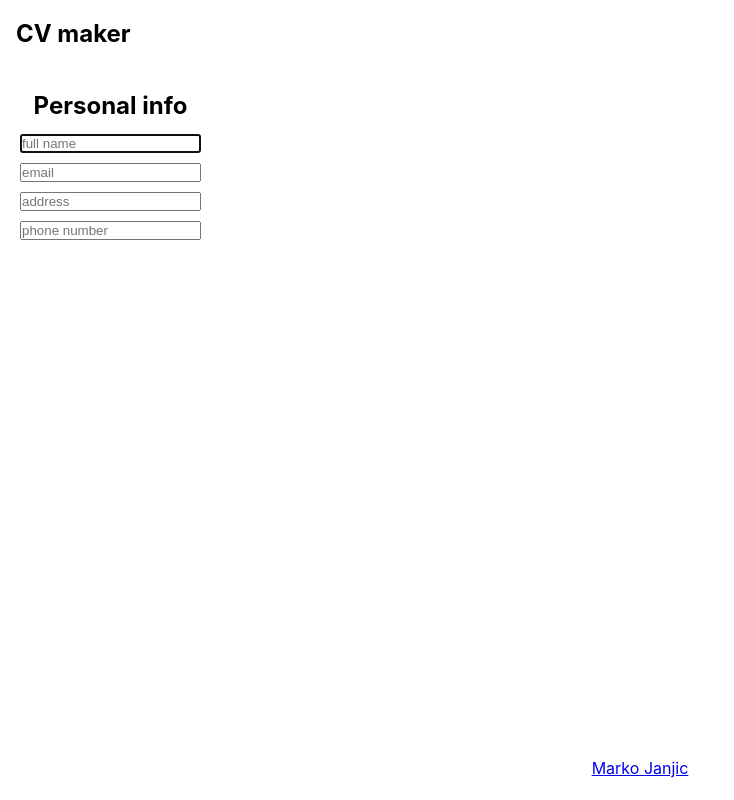
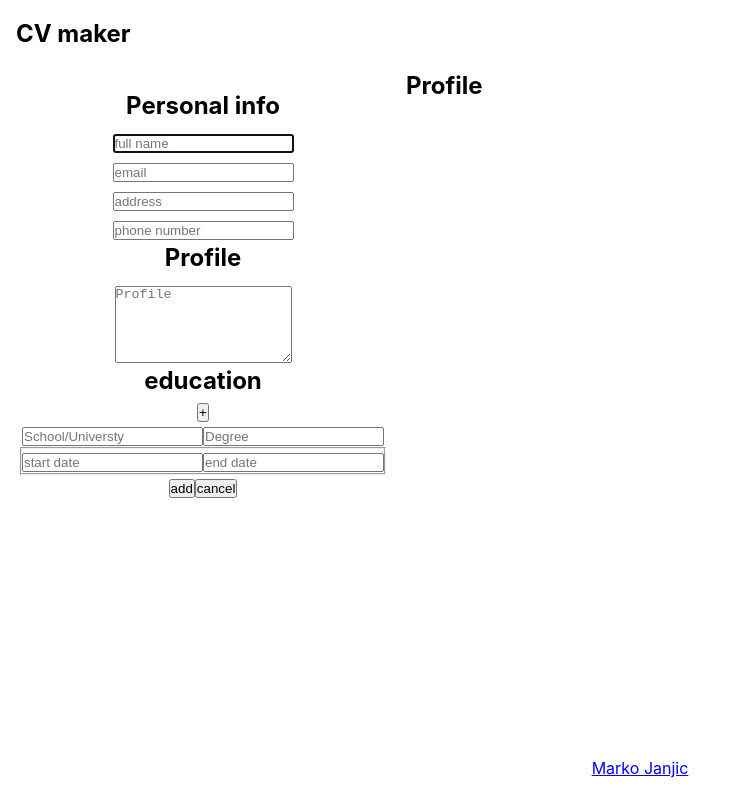
Before and after one commit to markojanja/cv_maker, a React (Vite) app: page / in a window 1280 px wide. Shown: the whole page, without its empty margins (0-734 px from the left). Built offline with nearby package versions, Linux system fonts and the light colour scheme.

Commit message:
education form

```diff
--- a/src/App.jsx
+++ b/src/App.jsx
@@ -1,23 +1,98 @@
 import { useState } from 'react';
-import './App.css';
 import Footer from './components/footer/Footer';
 import Main from './components/main/Main';
 import Navbar from './components/navbar/Navbar';
-import Form from './components/Form';
+import FormInfo from './components/forms/FormInfo';
+import FormProfile from './components/forms/FormProfile';
+import EducationList from './components/EducationList';
+import './App.css';
 
 function App() {
+  const testList = [];
+
+  const [toggleForm, setToggleForm] = useState(true);
+
   const [personalInfo, setPersonalInfo] = useState({
     fullname: '',
     email: '',
     address: '',
     phone: '',
   });
-  function handleChange(e) {
+  const [education, setEducation] = useState({
+    school: '',
+    degree: '',
+    startDate: '',
+    endDate: '',
+  });
+  const [profile, setProfile] = useState('');
+  const [educationList, setEducationList] = useState([...testList]);
+  const [educationToEdit, setEducationEdit] = useState(null);
+
+  // info
+
+  function handlePersonalInfoChange(e) {
     const { name, value } = e.target;
     setPersonalInfo({
       ...personalInfo,
       [name]: value,
     });
+  }
+  // profile
+  function handleProfileInput(e) {
+    setProfile(e.target.value);
+  }
+
+  // education
+  function handleEduSubmit(e) {
+    e.preventDefault();
+    setEducationList([...educationList, education]);
+    setEducation({
+      school: '',
+      degree: '',
+      startDate: '',
+      endDate: '',
+    });
+    setToggleForm(!toggleForm);
+  }
+  function handleChange(e) {
+    const { name, value } = e.target;
+    setEducation({ ...education, id: Math.random() * 10000, [name]: value });
+  }
+  // handle toggle
+  function handleToggle() {
+    setToggleForm(!toggleForm);
+  }
+  function setCurrentEducation(obj) {
+    setEducation({ ...obj });
+    setEducationEdit({ ...education });
+  }
+  function handleCancel() {
+    setToggleForm(!toggleForm);
+  }
+  function handleSave() {
+    const updatedEduList = educationList.map((existingTask) => {
+      if (existingTask.id === educationToEdit.id) {
+        console.log('found task');
+        return {
+          ...existingTask,
+          school: education.school,
+          degree: education.degree,
+          startDate: education.startDate,
+          endDate: education.endDate,
+        };
+      }
+      return existingTask;
+    });
+
+    setEducationList(updatedEduList);
+    setEducationEdit(null);
+    setEducation({
+      school: '',
+      degree: '',
+      startDate: '',
+      endDate: '',
+    });
+    setToggleForm(!toggleForm);
   }
 
   return (
@@ -25,18 +100,41 @@ function App() {
       <Navbar />
       <Main>
         <aside className="sidebar">
-          <Form
-            handleChange={handleChange}
-            handleSubmit={console.log(personalInfo)}
-            personalInfo={personalInfo}
+          <FormInfo handleChange={handlePersonalInfoChange} handleSubmit={null} personalInfo={personalInfo} />
+
+          <FormProfile handleChange={handleProfileInput} handleSubmit={null} profileText={profile} />
+          <EducationList
+            educationList={educationList}
+            education={education}
+            onChange={handleChange}
+            onSubmit={handleEduSubmit}
+            handleToggle={handleToggle}
+            toggle={toggleForm}
+            setCurrentEducation={setCurrentEducation}
+            handleCancel={handleCancel}
+            itemToEdit={educationToEdit}
+            handleSave={handleSave}
           />
         </aside>
-        <div>
-          <p>{personalInfo.fullname}</p>
-          <p>{personalInfo.email}</p>
-          <p>{personalInfo.address}</p>
-          <p>{personalInfo.phone}</p>
-        </div>
+        <section className="section">
+          <div className="resume-container">
+            <div className="r-header">
+              <p>{personalInfo.fullname}</p>
+              <p>{personalInfo.email}</p>
+              <p>{personalInfo.address}</p>
+              <p>{personalInfo.phone}</p>
+            </div>
+            <div>
+              <h2>Profile</h2>
+              <p>{profile}</p>
+            </div>
+            <div>
+              {educationList.map((item) => (
+                <p key={item.id}>{item.school}</p>
+              ))}
+            </div>
+          </div>
+        </section>
       </Main>
       <Footer />
     </div>
--- /dev/null
+++ b/src/components/EducationList.jsx
@@ -0,0 +1,38 @@
+import FormEducation from './forms/FormEducation';
+
+const EducationList = ({ educationList, onChange, onSubmit, education, handleToggle, toggle, setCurrentEducation, handleCancel, itemToEdit, handleSave }) => {
+  function toggleAndEdit(obj) {
+    handleToggle();
+    setCurrentEducation(obj);
+  }
+
+  return (
+    <div className="education-form-container">
+      <div className="education-header">
+        <h2>education</h2>
+        <button onClick={handleToggle}>+</button>
+        {toggle && (
+          <FormEducation
+            onChange={onChange}
+            onSubmit={onSubmit}
+            education={education}
+            handleCancel={handleCancel}
+            itemToEdit={itemToEdit}
+            handleSave={handleSave}
+          />
+        )}
+        {!toggle && (
+          <div>
+            {educationList.map((item, index) => (
+              <div key={index}>
+                <p>{item.school}</p>
+                <button onClick={() => toggleAndEdit(item)}>edit</button>
+              </div>
+            ))}
+          </div>
+        )}
+      </div>
+    </div>
+  );
+};
+export default EducationList;
--- a/src/components/Form.jsx
+++ /dev/null
@@ -1,47 +0,0 @@
-import './Form.css';
-const Form = ({ personalInfo, handleSubmit, handleChange }) => {
-  return (
-    <form className="form" onSubmit={() => handleSubmit}>
-      <h2>Personal info</h2>
-
-      <input
-        type="text"
-        name="fullname"
-        onChange={handleChange}
-        placeholder="full name"
-        required
-        value={personalInfo.fullname}
-        autoFocus
-      />
-
-      <input
-        type="email"
-        name="email"
-        onChange={handleChange}
-        placeholder="email"
-        required
-        value={personalInfo.email}
-      />
-
-      <input
-        type="text"
-        name="address"
-        onChange={handleChange}
-        placeholder="address"
-        required
-        value={personalInfo.address}
-      />
-
-      <input
-        type="text"
-        name="phone"
-        onChange={handleChange}
-        placeholder="phone number"
-        required
-        value={personalInfo.phone}
-      />
-    </form>
-  );
-};
-
-export default Form;
--- /dev/null
+++ b/src/components/forms/FormEducation.jsx
@@ -0,0 +1,25 @@
+const FormEducation = ({ onChange, onSubmit, handleCancel, education, itemToEdit, handleSave }) => {
+  return (
+    <form onSubmit={onSubmit}>
+      <input type="text" name="school" placeholder="School/Universty" value={education.school} onChange={onChange} />
+      <input type="text" name="degree" placeholder="Degree" value={education.degree} onChange={onChange} />
+      <fieldset>
+        <input type="text" name="startDate" placeholder="start date" value={education.startDate} onChange={onChange} />
+        <input type="text" name="endDate" placeholder="end date" value={education.endDate} onChange={onChange} />
+      </fieldset>
+      {!itemToEdit ? (
+        <button type="submit">add</button>
+      ) : (
+        <button type="button" onClick={handleSave}>
+          save
+        </button>
+      )}
+
+      <button type="button" onClick={handleCancel}>
+        cancel
+      </button>
+    </form>
+  );
+};
+
+export default FormEducation;
--- /dev/null
+++ b/src/components/forms/FormInfo.jsx
@@ -0,0 +1,18 @@
+import './FormInfo.css';
+const FormInfo = ({ personalInfo, handleSubmit, handleChange }) => {
+  return (
+    <form className="form" onSubmit={() => handleSubmit}>
+      <h2>Personal info</h2>
+
+      <input type="text" name="fullname" onChange={handleChange} placeholder="full name" required value={personalInfo.fullname} autoFocus />
+
+      <input type="email" name="email" onChange={handleChange} placeholder="email" required value={personalInfo.email} />
+
+      <input type="text" name="address" onChange={handleChange} placeholder="address" required value={personalInfo.address} />
+
+      <input type="text" name="phone" onChange={handleChange} placeholder="phone number" required value={personalInfo.phone} />
+    </form>
+  );
+};
+
+export default FormInfo;
--- /dev/null
+++ b/src/components/forms/FormProfile.jsx
@@ -0,0 +1,10 @@
+const FormProfile = ({ handleChange, handleSubmit, profileText }) => {
+  return (
+    <form className="form" onSubmit={() => handleSubmit}>
+      <h2>Profile</h2>
+      <textarea type="text" name="Your profile" onChange={handleChange} placeholder="Profile" required value={profileText} rows={5} />
+    </form>
+  );
+};
+
+export default FormProfile;
```
Also changed, not shown: src/components/Input.jsx (deleted, +0 -13 lines), src/components/forms/FormInfo.css (renamed from src/components/Form.css), 1 other file (tests, documents, lock files or other folders).
